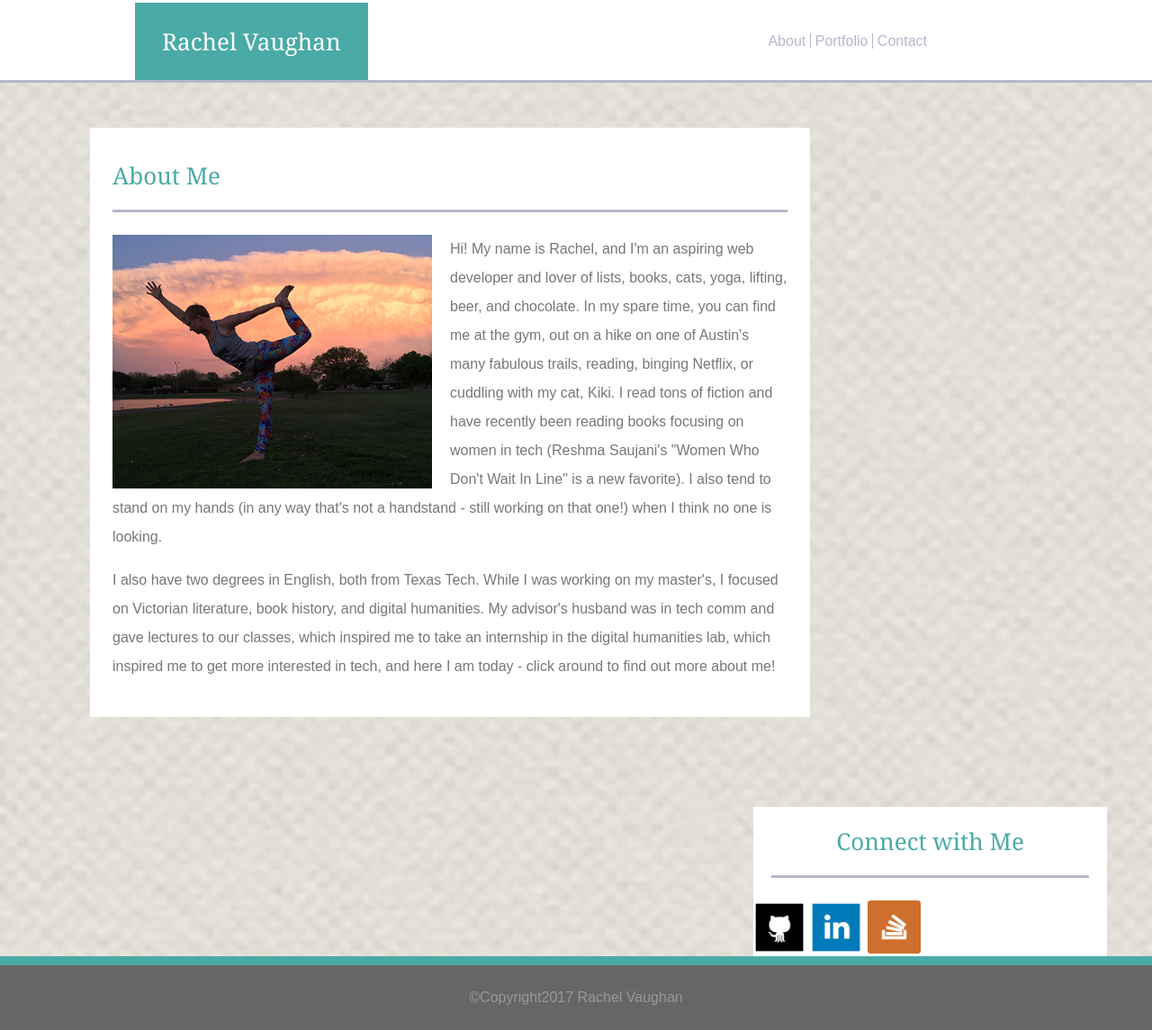
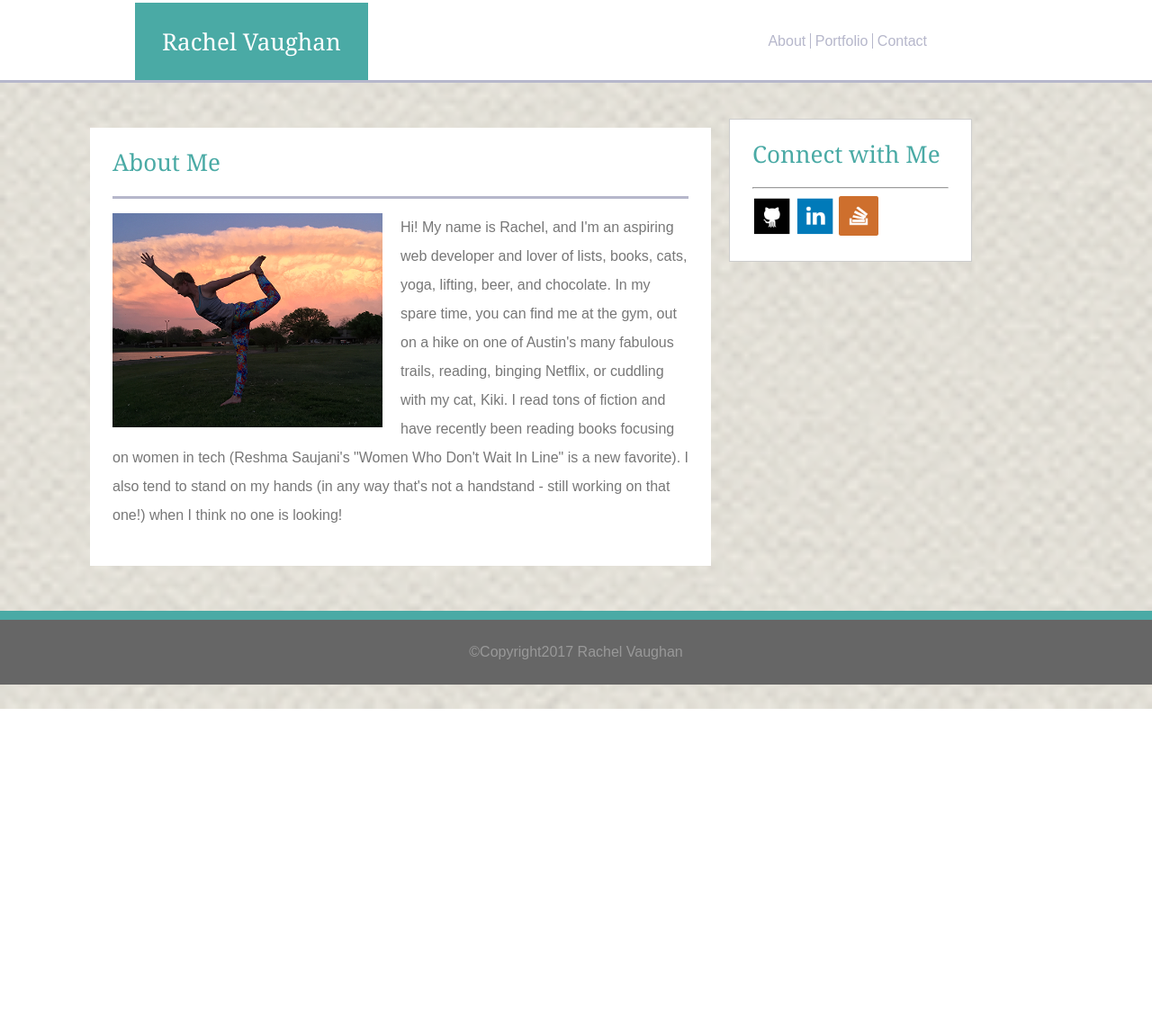
Before and after one commit to RaeVaughan/Basic-Portfolio, a plain HTML site: page index.html in a window 1280 px wide. Shown: the part 12-1157 px from the top of the page at 90% size. After the commit the page ends 800 px from the top, so only its background shows below. Drawn offline with Linux system fonts and the light colour scheme.

Commit message:
fixed social box on index page

```diff
--- a/assets/css/style.css
+++ b/assets/css/style.css
@@ -29,6 +29,7 @@ p {
 
 header {
 	border-bottom: 3px;
+	border-color: #cccccc;
 	border-bottom-style: solid;
 	border-bottom-color: #b6b7cb;
 	background-color: #ffffff;
@@ -66,7 +67,6 @@ header {
 	color: #b6b7cb;
 }
 
-
 /** About/Index **/
 
 
@@ -88,7 +88,7 @@ section {
 	padding-left: 25px;
 	padding-right: 25px;
 	border: 1px;
-	width: 800px;
+	width: 690px;
 	background-color: white;
 	margin-bottom: 50px;
 }
@@ -109,30 +109,27 @@ section {
 
 /** Aside **/
 
-.social {
-	position: relative;
-	float: right;
-	margin-right: 50px;
-	border: 1px;
-	background-color: white;
-	margin-top: 50px;
+#social {
+	float:right;
+	width: 270px;
+	border-style: solid;
+	border-width: 1px;
+	border-color: #cccccc;
+	padding: 25px;
+	margin: 20px;
+	margin-right: 200px;
+	margin-top: 40px;
+	background-color: #fff;
 }
 
 .connect-title {
 	color: #4aaaa5;
-	padding: 25px;
-	border-bottom-style: solid;
-	border-bottom-width: 3px;
-	border-bottom-color: #b6b7cb;
-	margin: 0 auto;
-	text-align: center;
-	width: 90%;
+
 	}
 
-.contact-img1, .contact-img2, .contact-img3 {
-	height: 15%;
-	width: 15%;
-	padding-top: 25px;
+.contact-img {
+	height: 20%;
+	width: 20%;
 }
 
 /** Portfolio **/
@@ -143,11 +140,11 @@ section {
 	overflow: auto;
 	border-style: solid;
  	border-width: 1px;
-  background-color: white;
+  background-color: #fff;
   border-color: #ccc;
-  padding: 10px;
-  margin-left: 80px;
-  margin-top: 30px;
+  padding: 20px;
+  margin-left: 60px;
+  margin-top: 40px;
   margin-bottom: 30px;
 }
 
@@ -157,8 +154,7 @@ section {
 }
 
 .portfolio-img {
-	height: 40%;
-	width: 40%;
+
 }
 
 /** Contact **/
--- a/index.html
+++ b/index.html
@@ -25,35 +25,27 @@
 
   </header>
 
-  <section>
+  <section class="about-content">
 
-  	<h2 class="about-title">About Me</h2>
-
-		<div class="about-content">
+  	<h2 class="about-title">About Me</h2><br>
 
 	  	<img class=profile-img src="assets/images/profile-img.png" alt="profile-img">
 
-	  	<p><strong>Hi! </strong>My name is Rachel, and I'm an aspiring web developer and lover of lists, books, cats, yoga, lifting, beer, and chocolate. In my spare time, you can find me at the gym, out on a hike on one of Austin's many fabulous trails, reading, binging Netflix, or cuddling with my cat, Kiki. I read tons of fiction and have recently been reading books focusing on women in tech (Reshma Saujani's "Women Who Don't Wait In Line" is a new favorite). I also tend to stand on my hands (in any way that's not a handstand - still working on that one!) when I think no one is looking.</p>
-			<br>
-	  	<p>I also have two degrees in English, both from Texas Tech. While I was working on my master's, I focused on Victorian literature, book history, and digital humanities. My advisor's husband was in tech comm and gave lectures to our classes, which inspired me to take an internship in the digital humanities lab, which inspired me to get more interested in tech, and here I am today - click around to find out more about me!</p>
-
-  	</div>
+	  	<p><strong>Hi! </strong>My name is Rachel, and I'm an aspiring web developer and lover of lists, books, cats, yoga, lifting, beer, and chocolate. In my spare time, you can find me at the gym, out on a hike on one of Austin's many fabulous trails, reading, binging Netflix, or cuddling with my cat, Kiki. I read tons of fiction and have recently been reading books focusing on women in tech (Reshma Saujani's "Women Who Don't Wait In Line" is a new favorite). I also tend to stand on my hands (in any way that's not a handstand - still working on that one!) when I think no one is looking!</p>
 
   </section>
 
-	<div class="social">
-
-	  <aside>
+	<aside id="social">
 
 	  	<h1 class="connect-title">Connect with Me</h1>
 
-	  	<img class="contact-img1" src="assets/images/github-img.png" target="_blank" alt="github">
-	  	<img class="contact-img2" src="assets/images/linkedin-img.png" target="_blank" alt="linkedin">
-	  	<img class="contact-img3" src="assets/images/stackoverflow-img.png" target="_blank" alt="stackoverflow">
+	  	<br><hr>
 
-	  </aside>
+	  	<img class="contact-img" src="assets/images/github-img.png" target="_blank" alt="github">
+	  	<img class="contact-img" src="assets/images/linkedin-img.png" target="_blank" alt="linkedin">
+	  	<img class="contact-img" src="assets/images/stackoverflow-img.png" target="_blank" alt="stackoverflow">
 
-  </div>
+  </aside>
 
   <footer>
 
```
Also changed, not shown: contact.html (+7 -9 lines), portfolio.html (+7 -9 lines), assets/images/cat-1.jpg, assets/images/cat-2.jpg, assets/images/cat-3.jpg, assets/images/cat-4.jpg, assets/images/cat-5.jpg.
